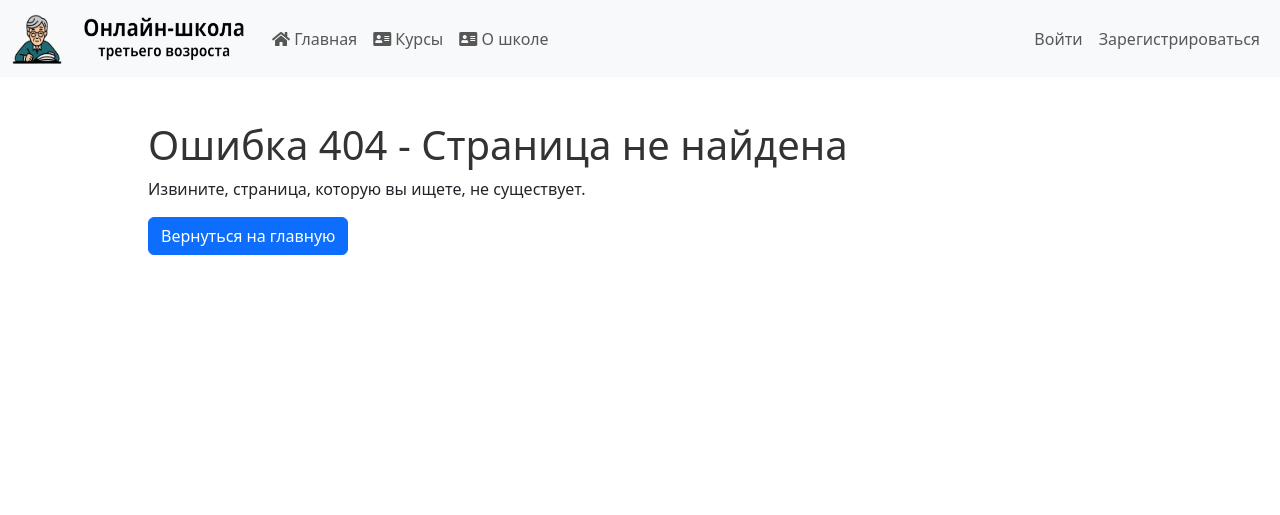
After one commit to VladislavFl/education-system-django, a Django app: template EducationSystem/main/templates/main/404.html in a window 1280 px wide. The commit adds this page. Shown: the top 515 px of the page. Run offline with Django 4.2, Linux system fonts and the light colour scheme; the template is opened without the code that fills it, so the values that code supplies are empty; some libraries are stand-ins or nearby versions.

Commit message:
Some fixies

```diff
--- a/EducationSystem/EducationSystem/settings.py
+++ b/EducationSystem/EducationSystem/settings.py
@@ -25,7 +25,7 @@ BASE_DIR = Path(__file__).resolve().parent.parent
 SECRET_KEY = 'django-insecure-a!_dw^=-z@k%^wy$jt(91gu933m)(0o8ycs@i96*q!p(nq--3j'
 
 # SECURITY WARNING: don't run with debug turned on in production!
-DEBUG = True
+DEBUG =True
 
 ALLOWED_HOSTS = []
 
--- a/EducationSystem/EducationSystem/urls.py
+++ b/EducationSystem/EducationSystem/urls.py
@@ -2,7 +2,6 @@ from django.contrib import admin
 from django.urls import path, include
 from django.conf import settings
 from django.conf.urls.static import static
-
 urlpatterns = [
     path('admin/', admin.site.urls),
     path('accounts/', include('accounts.urls')),
--- /dev/null
+++ b/EducationSystem/main/templates/main/404.html
@@ -0,0 +1,9 @@
+{% extends 'main/layout.html' %}
+{% block title %}Страница не найдена{% endblock %}
+{% block content %}
+<div class="container mt-4">
+    <h1>Ошибка 404 - Страница не найдена</h1>
+    <p>Извините, страница, которую вы ищете, не существует.</p>
+    <a href="{% url 'courses_home' %}" class="btn btn-primary">Вернуться на главную</a>
+</div>
+{% endblock %}
```
Also changed, not shown: EducationSystem/main/templates/main/500.html (added, +9 -0 lines), EducationSystem/courses/migrations/0009_courseprogress_delete_usercourse.py (added), EducationSystem/main/static/main/css/main.css (indentation only).
